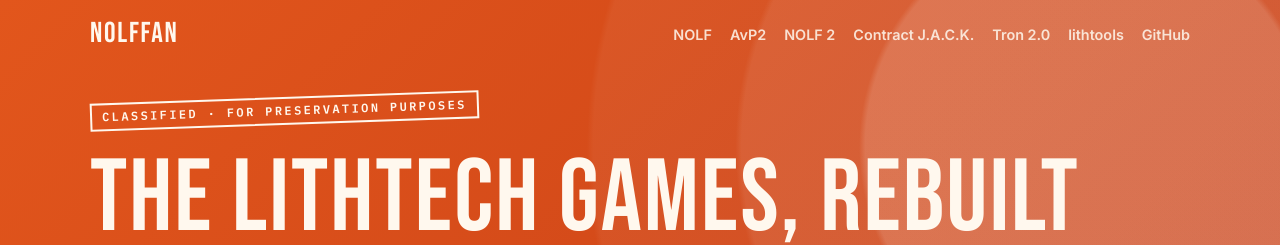
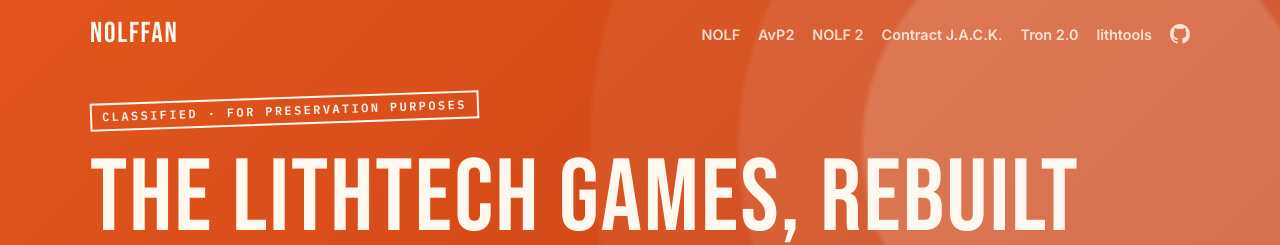
Before and after one commit to nolffan/nolffan.github.io, a Jekyll site: the page built from index.md, in a window 1280 px wide. Shown: the top 245 px of the page. Built offline with Jekyll 4.4.1, drawn with Linux system fonts in a browser that asks for light colours; our own code applies the rules of GitHub Pages for plain Markdown files.

Commit message:
Menu: the GitHub mark in place of the word
Co-Authored-By: Claude Opus 5.5 <noreply@anthropic.com>

```diff
--- a/_layouts/default.html
+++ b/_layouts/default.html
@@ -21,7 +21,7 @@
       {%- for p in projects %}
       <a href="#{{ p.slug }}">{{ p.nav | default: p.title }}</a>
       {%- endfor %}
-      <a href="{{ site.github }}">GitHub</a>
+      <a class="gh" href="{{ site.github }}" aria-label="GitHub" title="GitHub"><svg viewBox="0 0 16 16" width="20" height="20" aria-hidden="true" fill="currentColor"><path d="M8 0c4.42 0 8 3.58 8 8a8.013 8.013 0 0 1-5.45 7.59c-.4.08-.55-.17-.55-.38 0-.27.01-1.13.01-2.2 0-.75-.25-1.23-.54-1.48 1.78-.2 3.65-.88 3.65-3.95 0-.88-.31-1.59-.82-2.15.08-.2.36-1.02-.08-2.12 0 0-.67-.22-2.2.82-.64-.18-1.32-.27-2-.27-.68 0-1.36.09-2 .27-1.53-1.03-2.2-.82-2.2-.82-.44 1.1-.16 1.92-.08 2.12-.51.56-.82 1.28-.82 2.15 0 3.06 1.86 3.75 3.64 3.95-.23.2-.44.55-.51 1.07-.46.21-1.61.55-2.33-.66-.15-.24-.6-.83-1.23-.82-.67.01-.27.38.01.53.34.19.73.9.82 1.13.16.45.68 1.31 2.69.94 0 .67.01 1.3.01 1.49 0 .21-.15.45-.55.38A7.995 7.995 0 0 1 0 8c0-4.42 3.58-8 8-8Z"/></svg></a>
     </div>
   </nav>
   <div class="hero-inner">
--- a/style.css
+++ b/style.css
@@ -88,6 +88,9 @@ h4 { font: 600 .78rem/1 "IBM Plex Mono", monospace; text-transform: uppercase; l
 .topnav .links { display: flex; gap: 18px; flex-wrap: wrap; }
 .topnav .links a { color: #fff8ee; text-decoration: none; font-size: .9rem; font-weight: 600; opacity: .85; }
 .topnav .links a:hover { opacity: 1; text-decoration: underline; }
+.topnav .links { align-items: center; }
+.topnav .links .gh { display: inline-flex; }
+.topnav .links .gh svg { display: block; }
 .hero-inner { max-width: 1100px; margin: 0 auto; padding-top: 28px; }
 @media (max-width: 760px) { .hero-inner { padding-top: 16px; } }   /* the nav wraps to several lines there */
 .kicker {
```
